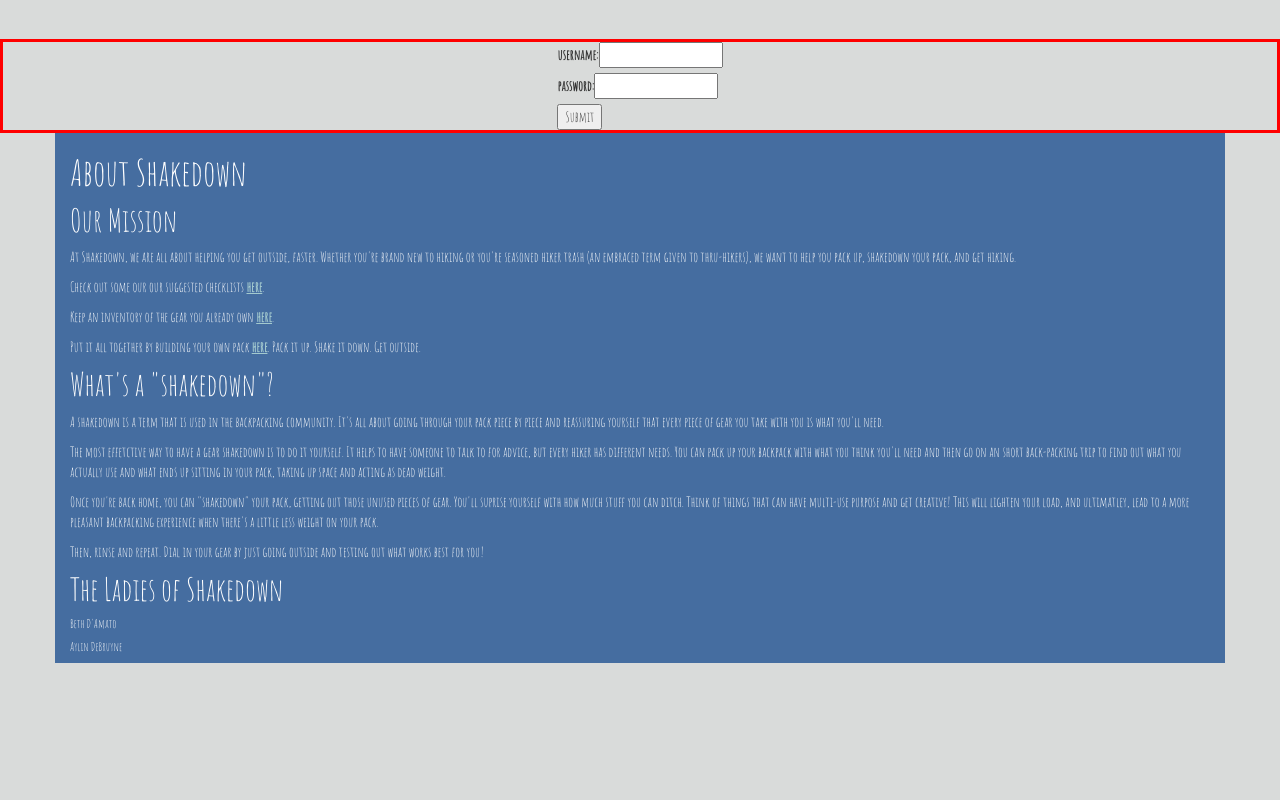
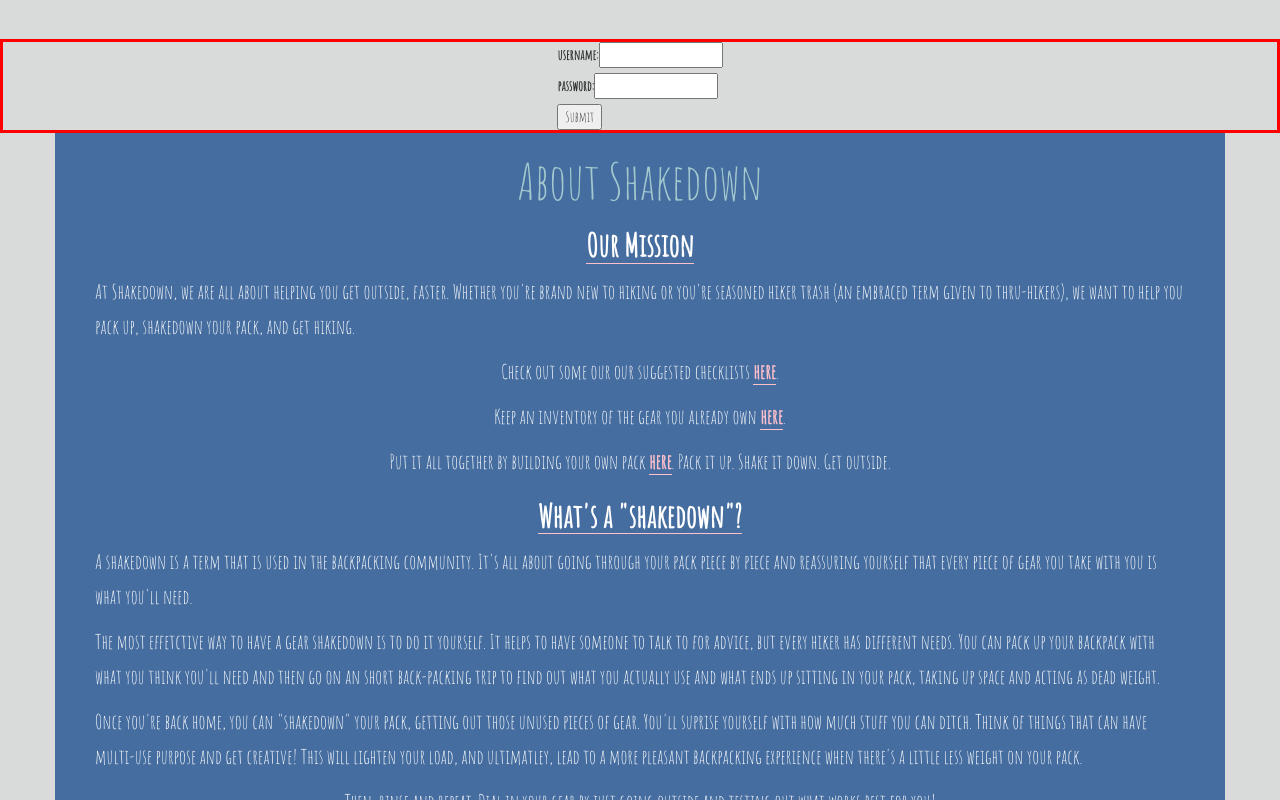
Before and after one commit to badamato/react-shakedown-app, a React (Create React App) app in the folder client/: page /about in a window 1280 px wide. Shown: the part 720-1520 px from the top of the page. Before the commit the page ends 1383 px from the top, so only its background shows below. Built offline with nearby package versions, Linux system fonts and the light colour scheme.

Commit message:
more styles added to p and h5 on about page

```diff
--- a/client/src/components/About.js
+++ b/client/src/components/About.js
@@ -5,7 +5,7 @@ class About extends React.Component {
   render() {
     return (
       <div className="container about-it">
-        <h1>About Shakedown</h1>
+        <h1 className="about-header">About Shakedown</h1>
         <h5>Our Mission</h5>
         <p>
           At Shakedown, we are all about helping you get outside, faster.
--- a/client/src/css/App.css
+++ b/client/src/css/App.css
@@ -401,12 +401,33 @@ a:visited {
 .about-it {
   color:white;
   background-color: rgb(69, 109, 160);
+  display: flex;
+  flex-direction: column;
+
+  align-items: center;
 
 }
+.about-header{
+  color:rgb(163, 201, 206);
+  font-size:5rem;
+}
 .about-it-link{
-  color:rgb(163, 201, 206);
+  color:pink;
   font-weight: 900;
-  text-decoration: underline;
+  border-bottom: pink solid 1px;
+}
+
+.about-it h5{
+  font-weight: bold;
+  border-bottom: 1px pink solid;
+}
+
+.about-it p{
+  font-size: 2rem;
+  padding-left: 25px;
+  padding-right: 25px;
+  /* font-weight: bold; */
+  line-height: 1.75;
 }
 
 /* **************** MEDIA QUERIES ******************************** */
```
